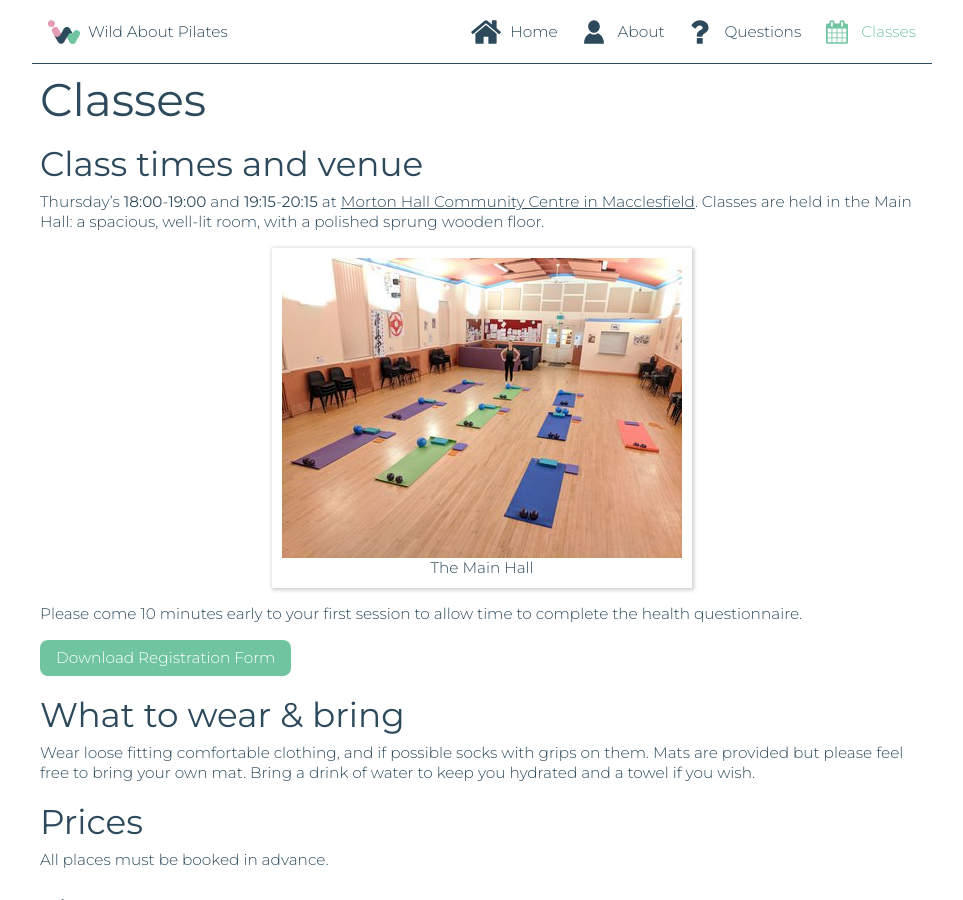
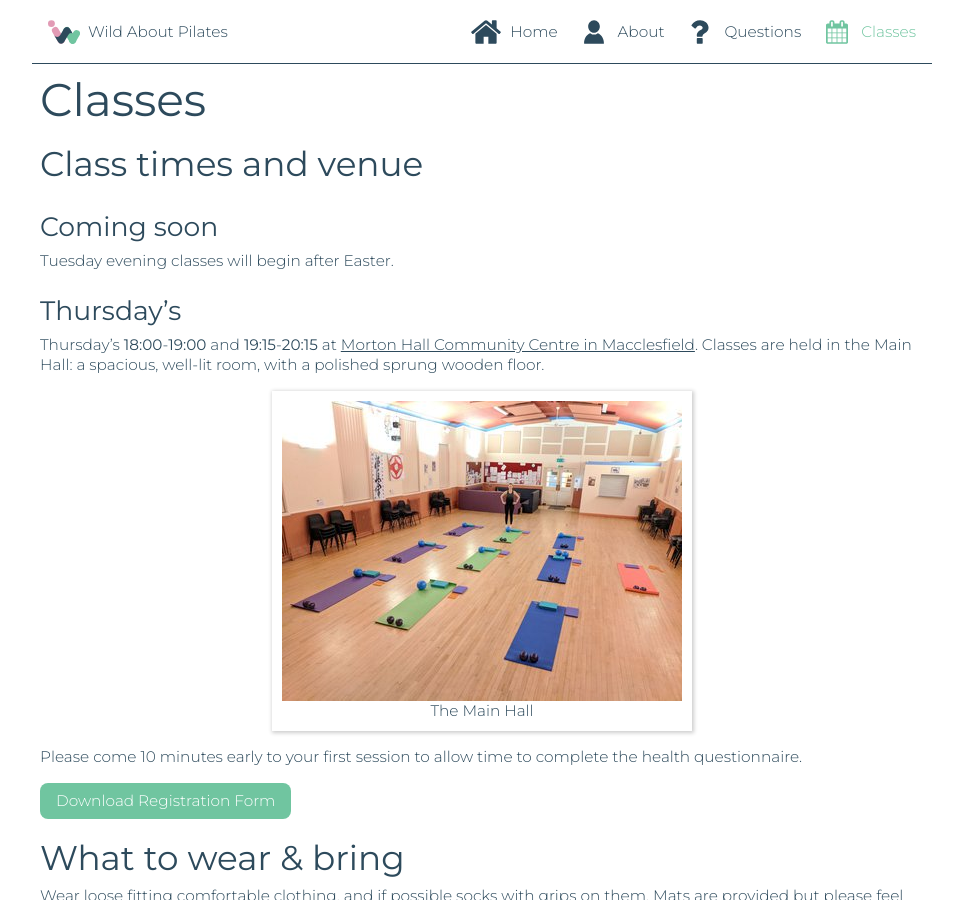
Before and after one commit to mikeraynham/wildaboutpilates, a Jekyll site: the page built from classes.md, in a window 1280 px wide and 900 px high. Shown: the whole window, without its empty margins (158-1121 px from the left). Built offline with Jekyll 4.4.1, drawn with Linux system fonts in a browser that asks for light colours.

Commit message:
Tuesday classes

```diff
--- a/classes.md
+++ b/classes.md
@@ -8,6 +8,12 @@ description: Thursday's 18:00-19:00, and 19:15-2015. Morton Hall Community Centr
 ---
 
 ## Class times and venue
+
+### Coming soon
+
+Tuesday evening classes will begin after Easter.
+
+### Thursday's
 
 Thursday's <time>18:00</time>-<time>19:00</time> and <time>19:15</time>-<time>20:15</time> at [Morton Hall Community Centre in Macclesfield](#morton-hall-community-centre-macclesfield).  Classes are held in the Main Hall: a spacious, well-lit room, with a polished sprung wooden floor.
 
```
